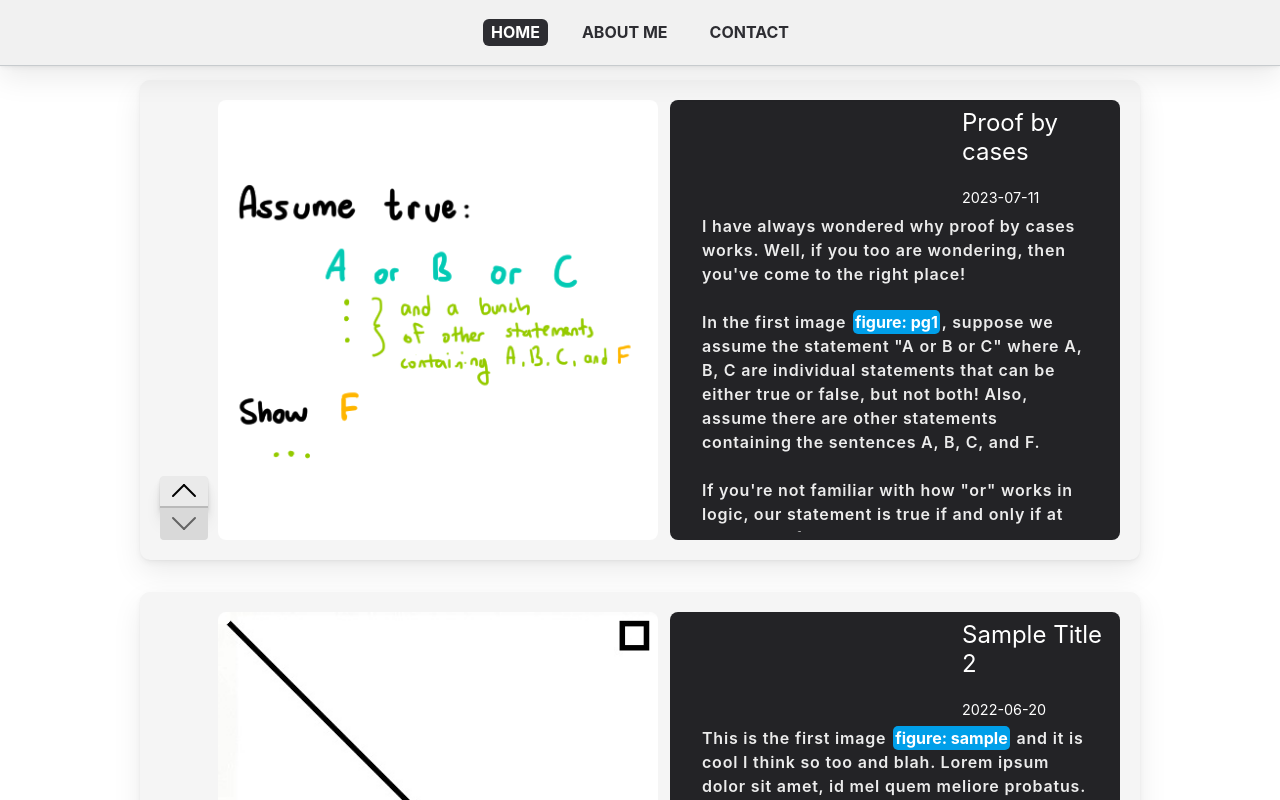
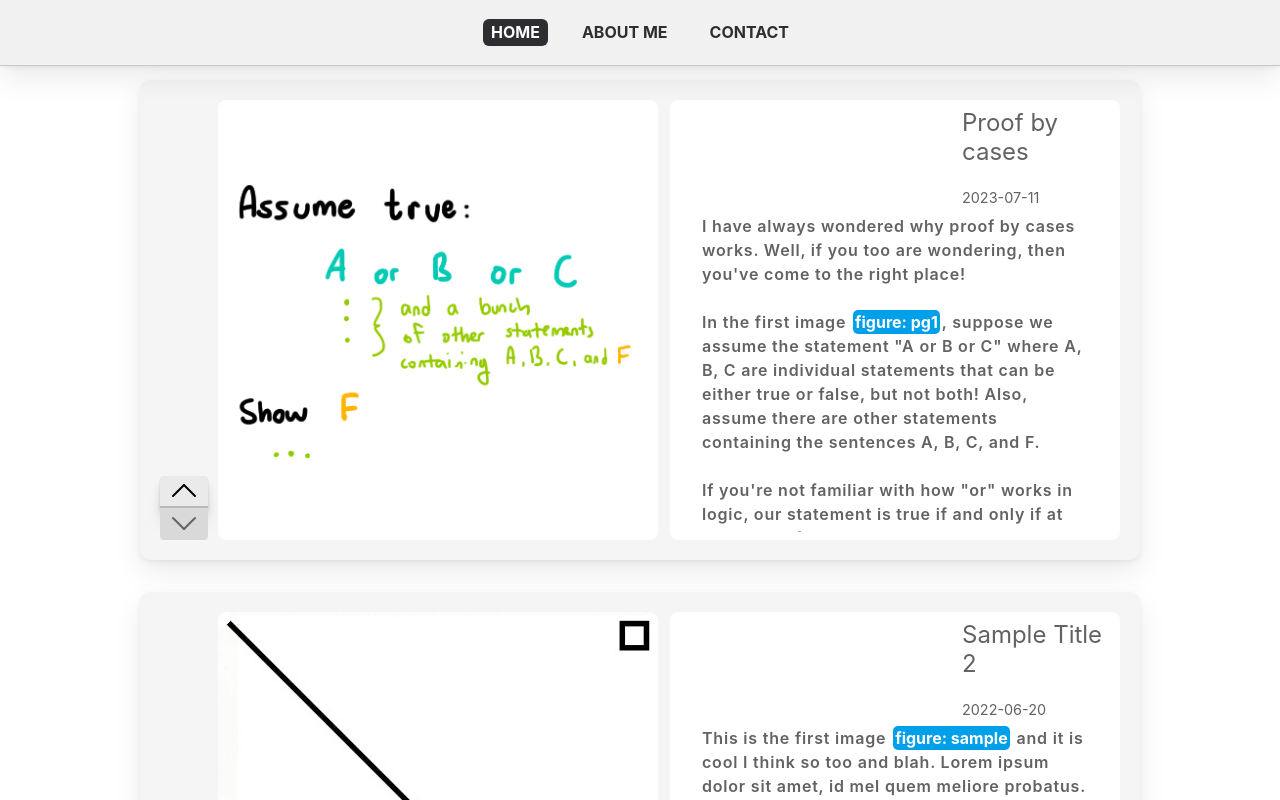
Before and after one commit to aaronmerino/personal-website, a Next.js app: page / in a window 1280 px wide. Shown: the top 800 px of the page. Built offline with nearby package versions, Linux system fonts and the light colour scheme.

Commit message:
made description box match the rest of post

```diff
--- a/app/components/post.module.css
+++ b/app/components/post.module.css
@@ -49,7 +49,7 @@
     padding: 0.5rem 1rem;
     gap: 0.5rem;
     border-radius: 8px;
-    background: #232326;
+    background: #ffffff;
   }
 
   .button.enabled:hover {
@@ -114,14 +114,14 @@
   margin: 0 0 0 0;
   width: 8.875rem;
   height: 5rem;
-  color: #ffffff;
+  color: #626262;
   font-size: 1.5rem;
   font-family: var(--font-inter);
   font-weight: 400;
 }
 
 .description .header .date{
-  color: #ffffff;
+  color: #626262;
   font-size: 0.90rem;
   font-family: var(--font-inter);
   font-weight: 400;
@@ -130,7 +130,7 @@
 .description .content {
   overflow-y: scroll;
   overflow-x: hidden;
-  color: #ececec;
+  color: #626262;
   padding: 0 1rem;
   font-size: 1rem;
   font-family: var(--font-inter);
@@ -198,7 +198,7 @@
     padding: 0.5rem 0rem;
     gap: 0.5rem;
     border-radius: 8px;
-    background: #232326;
+    background: #ffffff;
   }
 
   .imageGallery {
```
